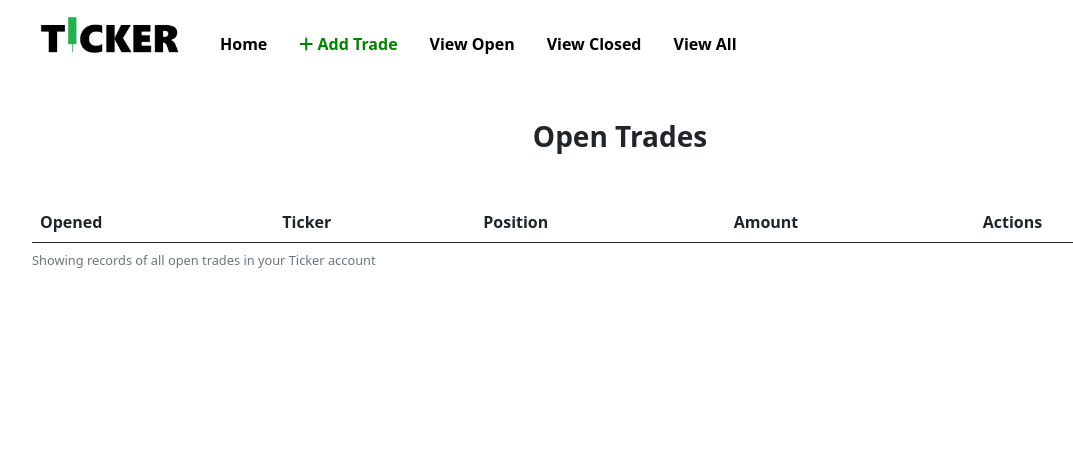
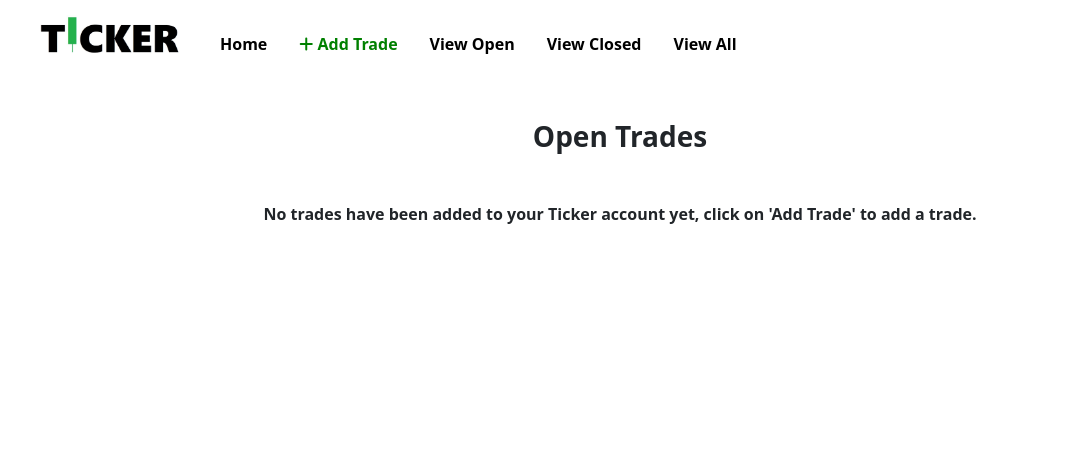
Before and after one commit to DannyGilligan/ticker, a Django app: page /open_trades/ in a window 1280 px wide. Shown: the top 467 px of the page, without its empty margins (20-1093 px from the left). Run offline with Django 4.2, Linux system fonts and the light colour scheme; data that the repository does not hold is empty.

Commit message:
Fix open_trade logic in views.py and open_trades.html

```diff
--- a/trades/templates/trades/open_trades.html
+++ b/trades/templates/trades/open_trades.html
@@ -7,7 +7,7 @@
         <div class="col-12">
             <!-- The 'trades' variable below is passed in from 'all_trades' views.py file, the If function below
             first check if there are values in that variable -->
-            {% if trades.trade_status == OPEN %}
+            {% if open_trades %}
             <table class="table table-hover table-responsive">
                 <caption>Showing records of all open trades in your Ticker account</caption>
                 <thead>
@@ -23,7 +23,7 @@
                     <!-- If there are values inside the 'trades' variable, the For loop below will
                     then iterate over those values, and return the values associated with the Django variables
                     injected into the html table cells below -->
-                    {% for trade in trades %}
+                    {% for trade in open_trades %}
                     <tr>
                         <td>{{ trade.date_opened }}</td>
                         <td>{{ trade.ticker }}</td>
@@ -36,7 +36,7 @@
             </table>
             <!-- if no records are present in the 'trades' variable, the message below will be displayed to the user-->
             {% else %}
-            <p class="text-center fw-bold">There are no Open trades in your Ticker, click on 'Add
+            <p class="text-center fw-bold">No trades have been added to your Ticker account yet, click on 'Add
                 Trade' to add a trade.</p>
             <!-- The original If statement is then ended below -->
             {% endif %}
--- a/trades/views.py
+++ b/trades/views.py
@@ -21,5 +21,5 @@ def open_trades(request):
         # Trade model, this is the context that allows
         # the all_trades.html template to display the
         # requested information to the user when rendered.
-        'trades': Trade.objects.all()
+        'open_trades': Trade.objects.filter(trade_status="OPEN")
     })
```
